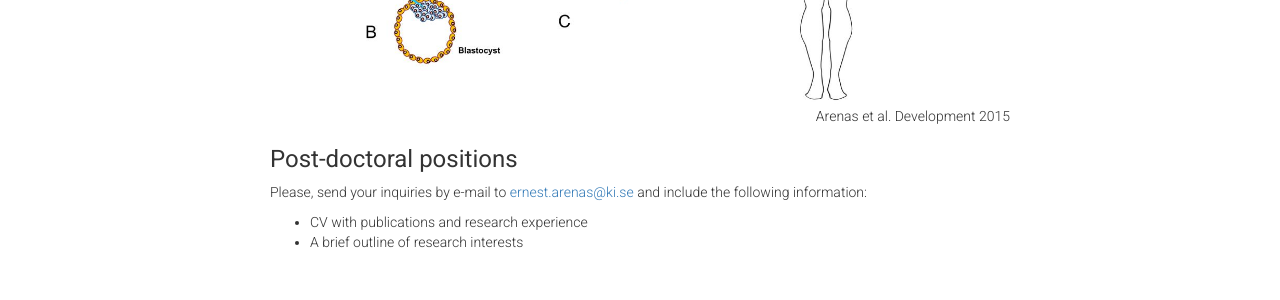
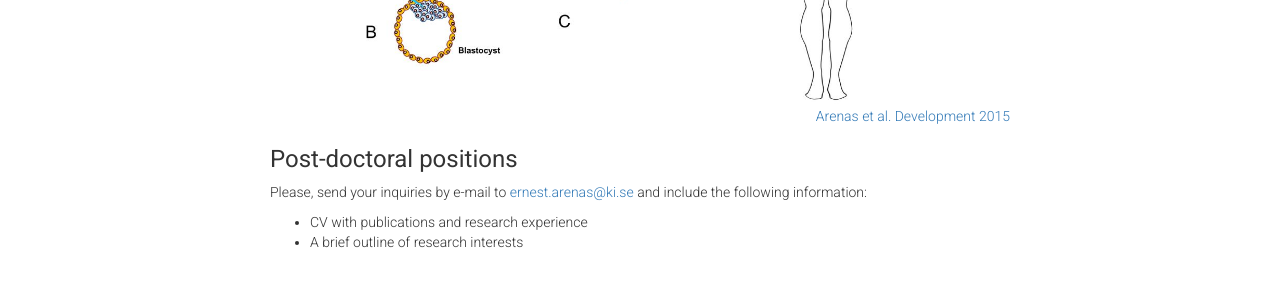
Before and after one commit to ArenasLab/arenaslab.github.io, a Jekyll site: the page research/index.html, which Jekyll copies as it is, in a window 1280 px wide and 900 px high, scrolled down 624 px. Shown: the part 476-776 px from the top of the window. Built offline with Jekyll 4.4.1, drawn with Linux system fonts in a browser that asks for light colours.

Commit message:
Update index.html

```diff
--- a/research/index.html
+++ b/research/index.html
@@ -53,7 +53,7 @@
         <p>Studying midbrain development...</p>
         <p>Stem cell therapies...</p>
 	  <img style='width: 90%; object-fit: contain' align="center" src="/img/F4.jpg"/>
-	  <p align="right">Arenas et al. Development 2015</p>
+	  <p align="right"><a href="http://dev.biologists.org/content/142/11/1918.long">Arenas et al. Development 2015</a></p>
     <h3>Post-doctoral positions</h3>
     <p>Please, send your inquiries by e-mail to <a href="mailto:ernest.arenas@ki.se">ernest.arenas@ki.se</a> and include the following information:</p>
     <ul>
```
